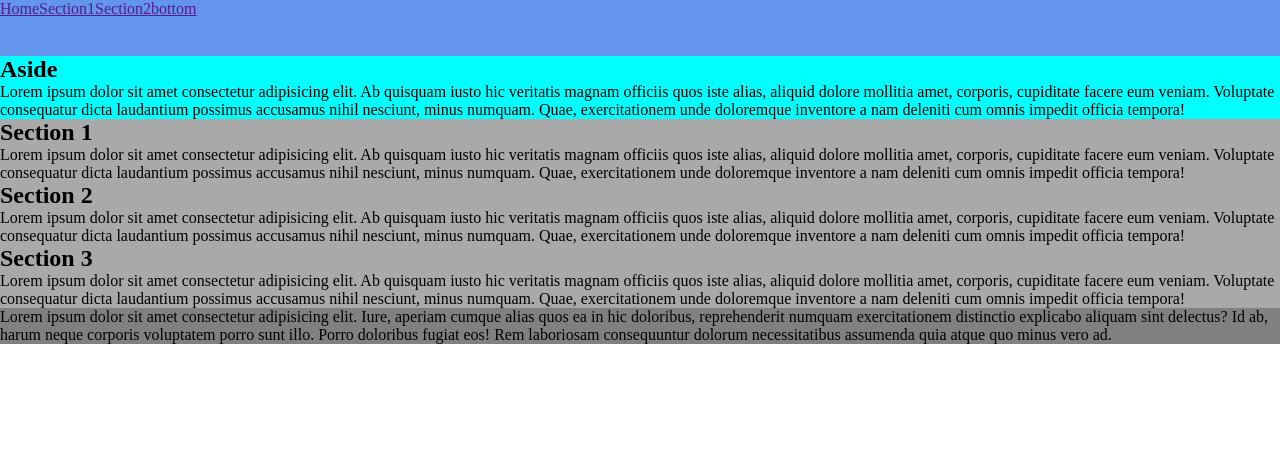
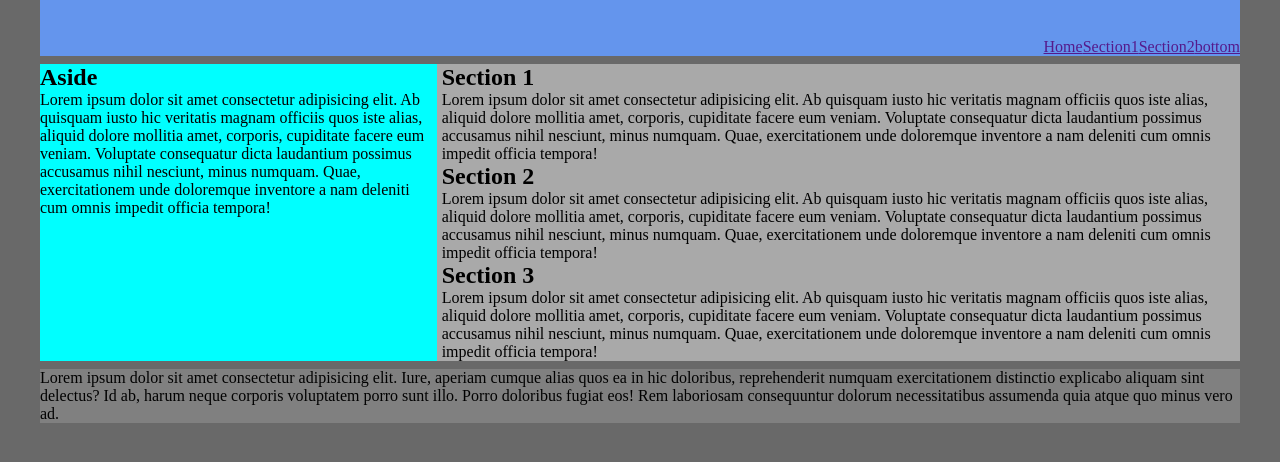
Before and after one commit to dsjuneau/practice-10, a plain HTML site: page answer.html in a window 1280 px wide. Drawn offline with Linux system fonts and the light colour scheme.

Commit message:
added some grid

```diff
--- a/answer.css
+++ b/answer.css
@@ -9,19 +9,42 @@ p {
   padding: 0;
 }
 
+body {
+  display: grid;
+  max-width: 1200px;
+  margin: 0 auto;
+  gap: 0.5em;
+  grid-template-columns: 1fr 1fr 1fr;
+  grid-template-areas: "header header header" "main main main" "footer footer footer";
+  background-color: dimgrey;
+}
 header {
   height: 7vh;
   background-color: cornflowerblue;
+  grid-area: header;
+  display: grid;
+  justify-items: end;
+  align-items: end;
 }
 
 aside {
   background-color: cyan;
+  grid-area: aside;
 }
 
+.section {
+  grid-area: section;
+}
 main {
   background-color: darkgrey;
+  grid-area: main;
+  display: grid;
+  grid-template-columns: 1fr 1fr 1fr;
+  grid-template-areas: "aside section section";
+  column-gap: 5px;
 }
 
 footer {
   background-color: grey;
+  grid-area: footer;
 }
--- a/answer.html
+++ b/answer.html
@@ -7,7 +7,6 @@
     <link rel="stylesheet" href="answer.css" />
   </head>
   <body>
-    <div class="box">
     <header>
       <nav>
         <a href="">Home</a><a href="">Section1</a><a href="">Section2</a
@@ -21,11 +20,12 @@
           Lorem ipsum dolor sit amet consectetur adipisicing elit. Ab quisquam
           iusto hic veritatis magnam officiis quos iste alias, aliquid dolore
           mollitia amet, corporis, cupiditate facere eum veniam. Voluptate
-            consequatur dicta laudantium possimus accusamus nihil nesciunt,
-            minus numquam. Quae, exercitationem unde doloremque inventore a nam
-            deleniti cum omnis impedit officia tempora!
+          consequatur dicta laudantium possimus accusamus nihil nesciunt, minus
+          numquam. Quae, exercitationem unde doloremque inventore a nam deleniti
+          cum omnis impedit officia tempora!
         </p>
       </aside>
+      <div class="section">
         <section>
           <h1>Section 1</h1>
           <p>
@@ -59,17 +59,17 @@
             deleniti cum omnis impedit officia tempora!
           </p>
         </section>
+      </div>
     </main>
     <footer>
       <p>
         Lorem ipsum dolor sit amet consectetur adipisicing elit. Iure, aperiam
         cumque alias quos ea in hic doloribus, reprehenderit numquam
-          exercitationem distinctio explicabo aliquam sint delectus? Id ab,
-          harum neque corporis voluptatem porro sunt illo. Porro doloribus
-          fugiat eos! Rem laboriosam consequuntur dolorum necessitatibus
-          assumenda quia atque quo minus vero ad.
+        exercitationem distinctio explicabo aliquam sint delectus? Id ab, harum
+        neque corporis voluptatem porro sunt illo. Porro doloribus fugiat eos!
+        Rem laboriosam consequuntur dolorum necessitatibus assumenda quia atque
+        quo minus vero ad.
       </p>
     </footer>
-    </div>
   </body>
 </html>
```
Also changed, not shown: 1 other file. Lines whose indentation alone changed are shown as unchanged.
